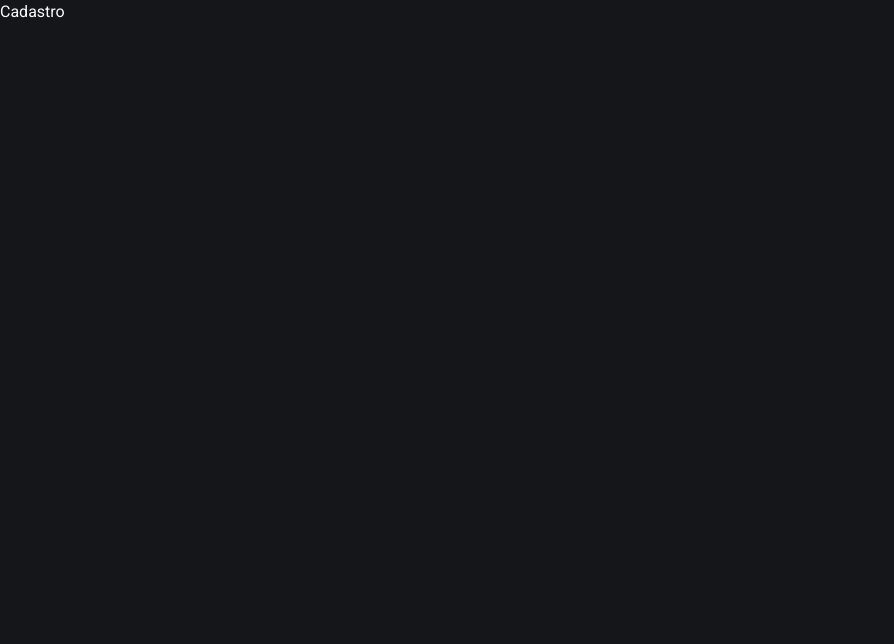
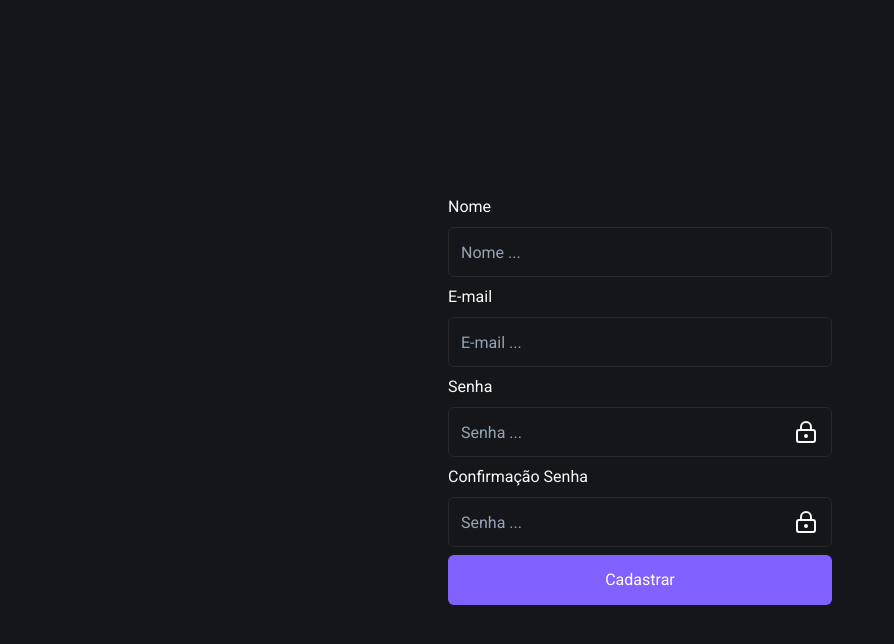
Before and after one commit to mateusedua/gestao-pessoal, a Next.js app: page /Cadastro in a window 1280 px wide. Shown: the top 644 px of the page, without its empty margins (0-894 px from the left). Built offline with nearby package versions, Linux system fonts and the light colour scheme.

Commit message:
feat: add inputs and validat

```diff
--- a/app/(public)/Cadastro/page.tsx
+++ b/app/(public)/Cadastro/page.tsx
@@ -3,6 +3,11 @@
 import {z} from 'zod';
 import { useForm } from 'react-hook-form';
 import { zodResolver } from '@hookform/resolvers/zod';
+import { Form, FormControl, FormField, FormItem, FormLabel, FormMessage } from '@/components/ui/form';
+import { Input } from '@/components/ui/input';
+import { Button } from '@/components/ui/button';
+import {LockKeyhole, LockKeyholeOpen} from 'lucide-react';
+import { useState } from 'react';
 
 const formSchema = z.object({
     nome: z
@@ -29,6 +34,10 @@ const formSchema = z.object({
 )
 
 const Cadastro = () => {
+
+    const [openPassword, setOpenPassword] = useState<boolean>(false)
+    const [openConfirmadPassword, setOpenConfirmadPassword] = useState<boolean>(false)
+
     const form = useForm<z.infer<typeof formSchema>>({
         resolver: zodResolver(formSchema),
         defaultValues: {
@@ -45,7 +54,87 @@ const Cadastro = () => {
     }
 
     return (
-        <h1>Cadastro</h1>
+        <div className='flex justify-center h-[100vh] items-center p-4'>
+            <Form {...form}>
+                <form onSubmit={form.handleSubmit(handleSubmit)} className='flex gap-2 flex-col w-full max-w-sm'>
+                    <FormField
+                        control={form.control}
+                        name='nome'
+                        render={({field}) => (
+                            <FormItem>
+                                <FormLabel className='text-md'>Nome</FormLabel>
+                                <FormControl>
+                                    <Input placeholder='Nome ...' {...field} className='h-[50px] text-md'/>
+                                </FormControl>
+                                <FormMessage />
+                            </FormItem>
+                        )}
+                    />
+                    <FormField
+                        control={form.control}
+                        name='email'
+                        render={({field}) => (
+                            <FormItem>
+                                <FormLabel className='text-md'>E-mail</FormLabel>
+                                <FormControl>
+                                    <Input placeholder='E-mail ...' {...field} className='h-[50px] text-md'/>
+                                </FormControl>
+                                <FormMessage />
+                            </FormItem>
+                        )}
+                    />
+                    <FormField
+                        control={form.control}
+                        name='password'
+                        render={({field}) => (
+                            <FormItem>
+                                <FormLabel className='text-md'>Senha</FormLabel>
+                                <FormControl>
+                                    <div className='flex relative items-center'>
+                                    <Input placeholder='Senha ...' {...field} className='h-[50px] text-md' type={openPassword ? 'text' : 'password'}/>
+                                    <Button variant='ghost'
+                                            size='icon'
+                                            type='button'
+                                            className='absolute hover:bg-transparent left-[88%]'
+                                            onClick={() => setOpenPassword(!openPassword)}
+                                            >
+                                        {openPassword ? <LockKeyholeOpen /> : <LockKeyhole />}
+                                    </Button>
+                                    </div>
+                                </FormControl>
+                                <FormMessage />
+                            </FormItem>
+                        )}
+                    />
+                    <FormField
+                        control={form.control}
+                        name='confimadPassword'
+                        render={({field}) => (
+                            <FormItem>
+                                <FormLabel className='text-md'>Confirmação Senha</FormLabel>
+                                <FormControl>
+                                    <div className='flex relative items-center'>
+                                    <Input placeholder='Senha ...' {...field} className='h-[50px] text-md' type={openConfirmadPassword ? 'text' : 'password'}/>
+                                    <Button variant='ghost'
+                                            size='icon'
+                                            type='button'
+                                            className='absolute hover:bg-transparent left-[88%]'
+                                            onClick={() => setOpenConfirmadPassword(!openConfirmadPassword)}
+                                            >
+                                        {openConfirmadPassword ? <LockKeyholeOpen /> : <LockKeyhole />}
+                                    </Button>
+                                    </div>
+                                </FormControl>
+                                <FormMessage />
+                            </FormItem>
+                        )}
+                    />
+                    <Button variant='default' type='submit' className='text-md h-[50px]'>
+                        Cadastrar
+                    </Button>
+                </form>
+            </Form>
+        </div>
     )
 }
 
```
